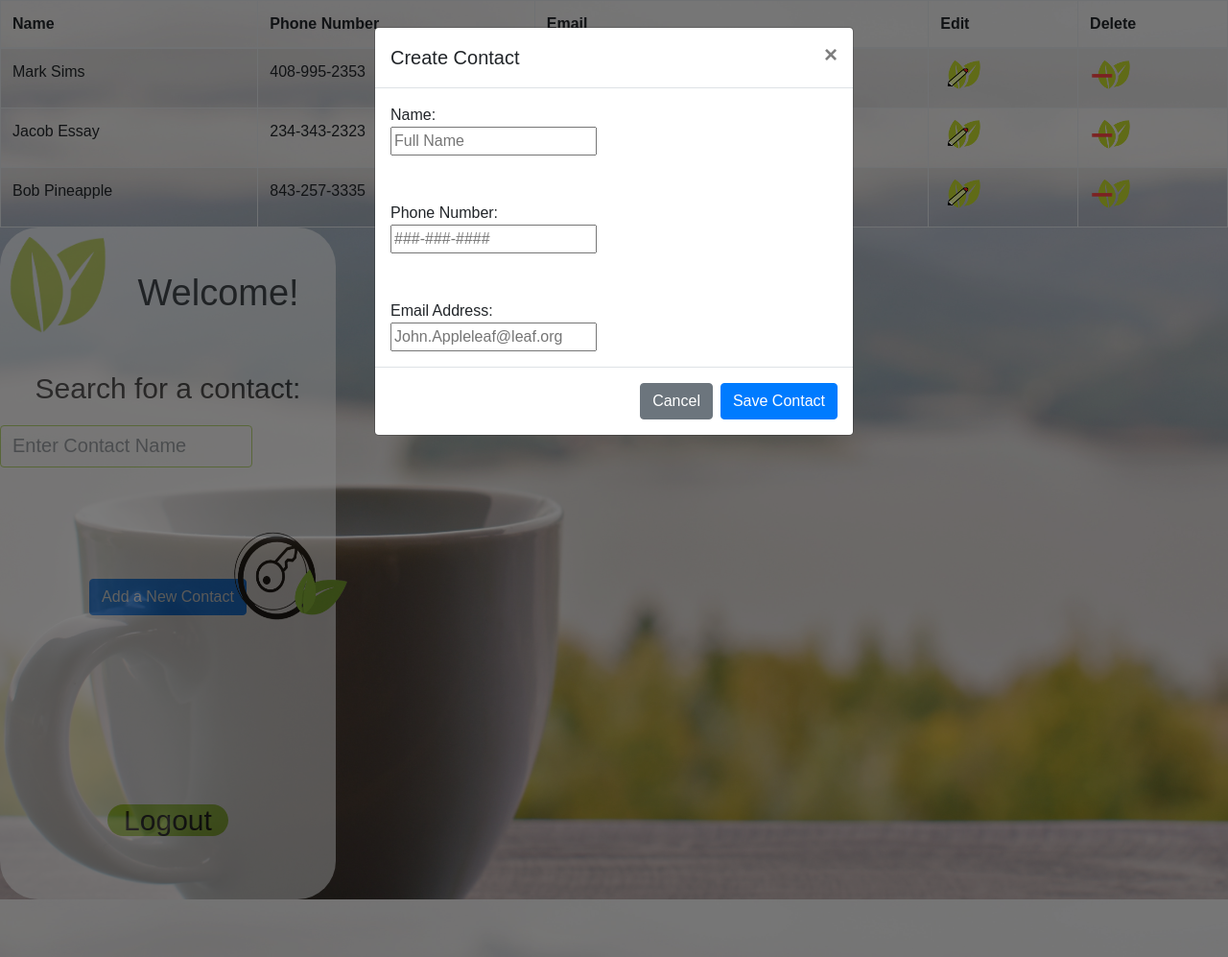
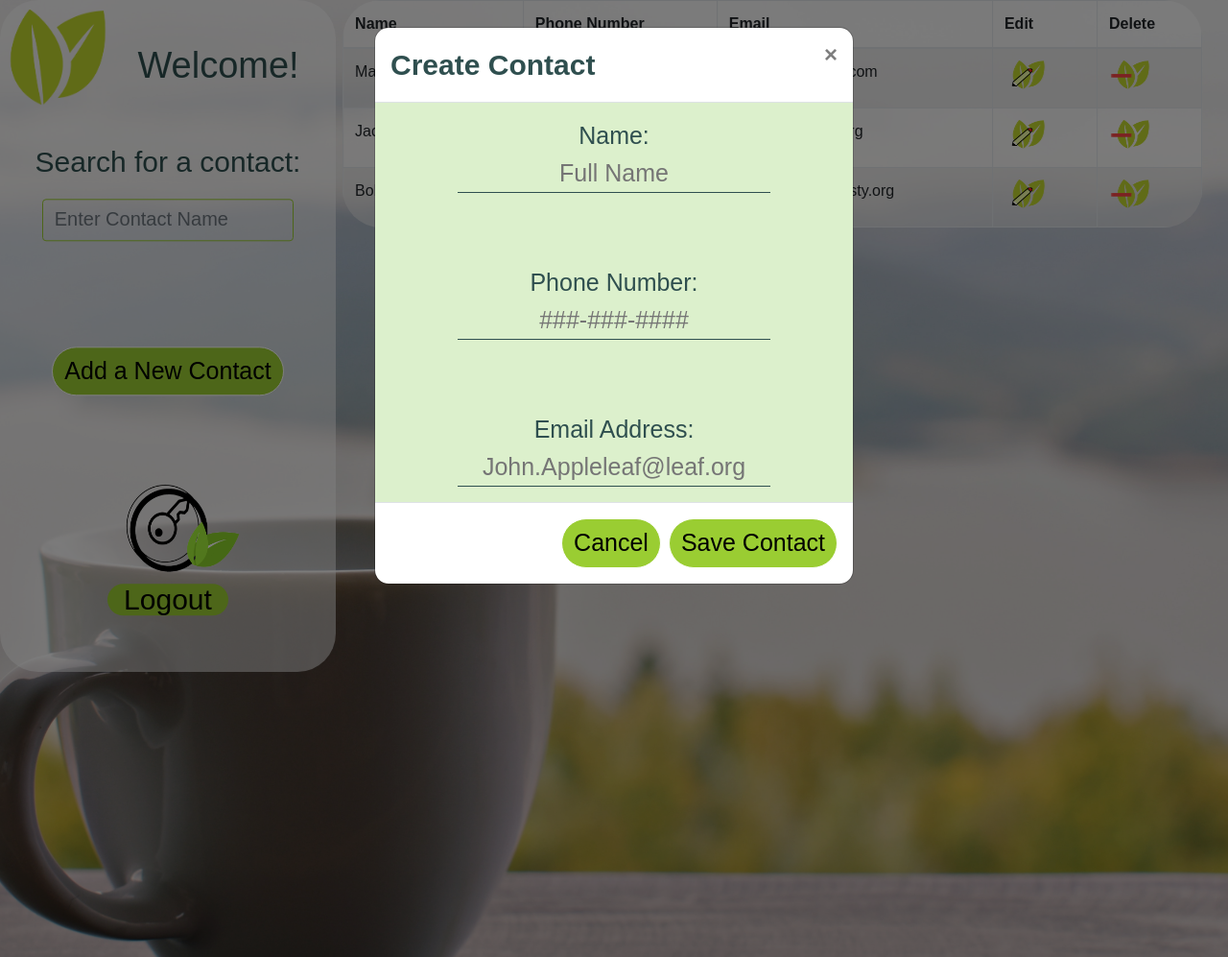
Before and after one commit to alekiko72/Contacts-Manager, a PHP site: page /Menu.html in a window 1280 px wide, after a click on "Add a New Contact". Shown: the whole page at 96% size. Run offline with PHP 8.4, Linux system fonts and the light colour scheme.

Commit message:
Add files via upload

```diff
--- a/CSS/style2.css
+++ b/CSS/style2.css
@@ -1,25 +1,31 @@
 body{
     padding: 0;
     margin: 0;
-    background: url(../Images/bg2.jpg);
+    background: url(../Images/bg2.jpg) no-repeat center center fixed;
+    -webkit-background-size: cover;
+    -moz-background-size: cover;
+    -o-background-size: cover;
     background-size: cover;
-    background-position: center;
     font-family: sans-serif;
+
 }
 
 .accountbox{
-    width: 350px;
-    height: 700px;
+    padding: 0;
+    margin: 0;
+    width: 350px; /*350px*/
+    height: 700px; /*700px*/
     background: #fff;
-    color: #000;
+    color: darkslategrey;
     box-sizing: border-box;
-    opacity: 0.6;
+    background: rgba(255, 255, 255, 0.5);
     border-radius: 40px;
+    position: fixed;
 }
 
 .avatar{
-    width: 150px;
-    height: 100px;
+    width: 150px; /*150*/
+    height: 100px; /*100*/
     position: absolute;
     transform: translate(-10%, 10%);
 }
@@ -42,11 +48,14 @@ h1{
     width: 75%;
     margin-bottom: 20px;
     font-size: 20px;
+
 }
 
 .accountbox input[type="text"]{
     background: transparent;
     border-color: yellowgreen;
+    margin-left: auto;
+    margin-right: auto;
 }
 
 .accountbox a{
@@ -60,11 +69,80 @@ h1{
 }
 
 .accountbox a:hover{
-    color: green;
+    background: darkslategrey;
+    color: white;
 }
 
 .logo{
+    padding: 0;
+    margin: 0;
     width: 125px;
     height: 100px;
-    transform: translate(100%, -180%);
+    transform: translate(10%, 0%);
 }
+
+.scrollbar {
+
+    height: 70%;
+    width: 70%;
+    overflow: auto;
+    float: right;
+}
+.table-wrap {
+
+    float: right;
+    transform: translate(-3%, 0%);
+    background: rgba(255, 255, 255, 0.5);
+    border-radius: 40px;
+    overflow: auto;
+}
+
+.btn{
+    background: yellowgreen;
+    color: #000;
+    border-radius: 40px;
+    border-color: white;
+    font-size: 25px;
+}
+
+
+.btn:hover{
+    background: darkslategrey;
+    border-color: white;
+}
+
+.modal-title{
+    font-size: 30px;
+    font-weight: bold;
+    color: darkslategray;
+}
+
+.modal-body{
+    font-size: 25px;
+    background: rgba(220, 240, 204, 1);
+    text-align: center;
+    color: darkslategray;
+}
+.modal-content{
+    border-radius: 15px;
+}
+.modal-body input[type="text"]{
+    background: transparent;
+    border: none;
+    border-bottom: 1px solid darkslategrey;
+    outline: none;
+    text-align: center;
+}
+
+table.dataTable thead .sorting:after,
+table.dataTable thead .sorting:before,
+table.dataTable thead .sorting_asc:after,
+table.dataTable thead .sorting_asc:before,
+table.dataTable thead .sorting_asc_disabled:after,
+table.dataTable thead .sorting_asc_disabled:before,
+table.dataTable thead .sorting_desc:after,
+table.dataTable thead .sorting_desc:before,
+table.dataTable thead .sorting_desc_disabled:after,
+table.dataTable thead .sorting_desc_disabled:before {
+  bottom: .5em;
+}
```
